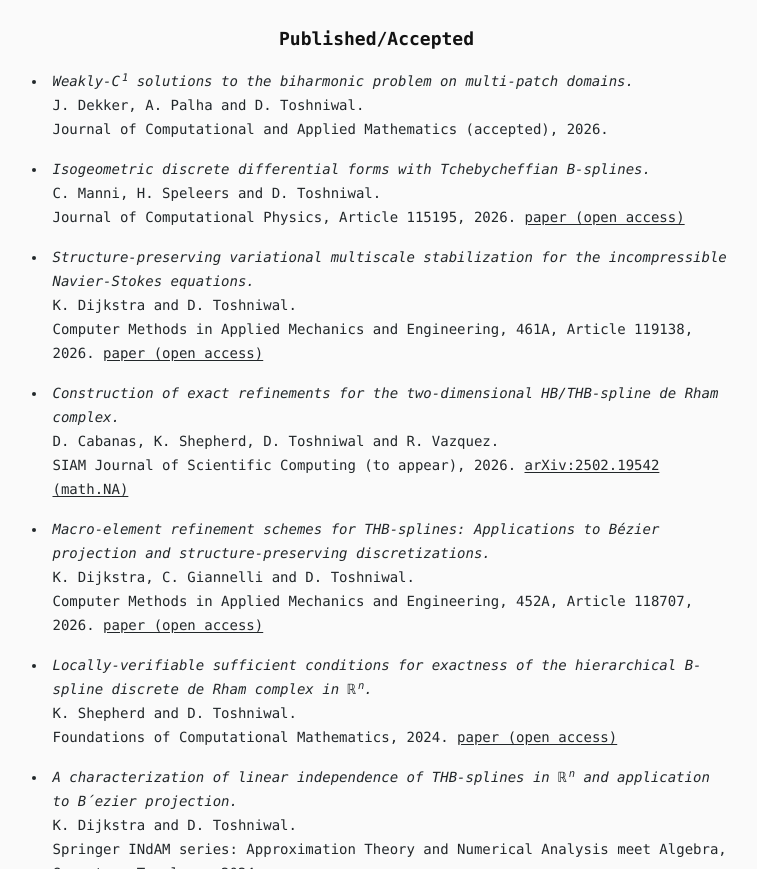
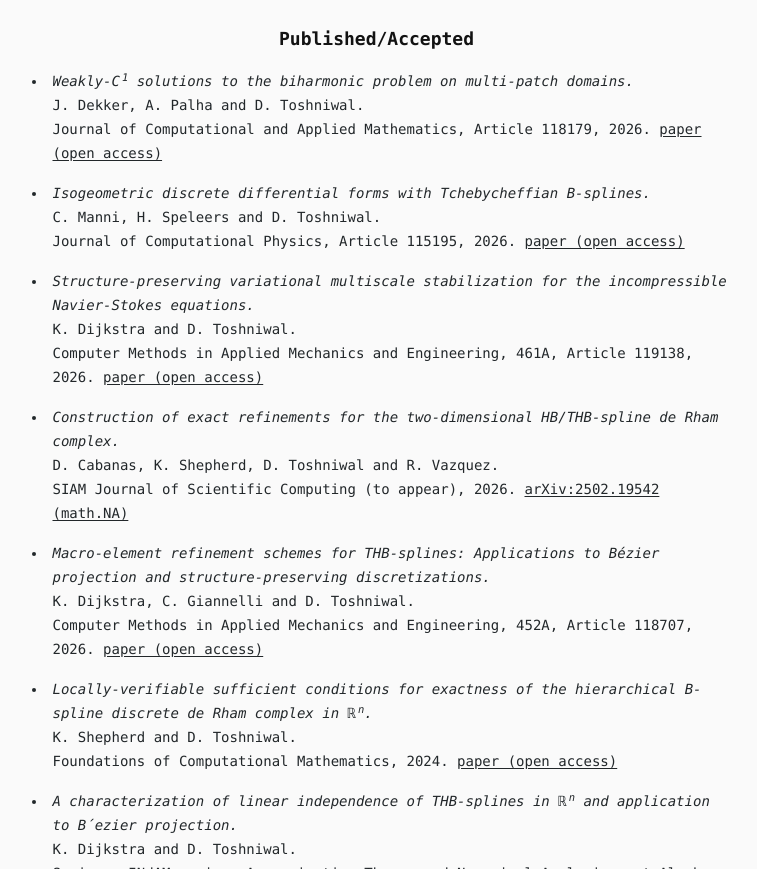
Before and after one commit to dtoshniwal/dtoshniwal.github.io, an Astro site: page /research in a window 1280 px wide. Shown: the part 1519-2388 px from the top of the page, without its empty margins (256-1013 px from the left). Built offline with nearby package versions, Linux system fonts and the light colour scheme; Astro itself is replaced by a stand-in of ours.

Commit message:
Update research.md

```diff
--- a/src/pages/research.md
+++ b/src/pages/research.md
@@ -85,7 +85,8 @@ Y. Zhang, A. Palha, A. Brugnoli, D. Toshniwal and M. Gerritsma.<br>
 
 * <i>Weakly-C<sup>1</sup> solutions to the biharmonic problem on multi-patch domains.</i><br>
 J. Dekker, A. Palha and D. Toshniwal.<br>
-Journal of Computational and Applied Mathematics (accepted), 2026.
+Journal of Computational and Applied Mathematics, Article 118179, 2026.
+[paper (open access)](https://doi.org/10.1016/j.cam.2026.118179)
 
 * <i>Isogeometric discrete differential forms with Tchebycheffian B-splines.</i><br>
 C. Manni, H. Speleers and D. Toshniwal.<br>
```
